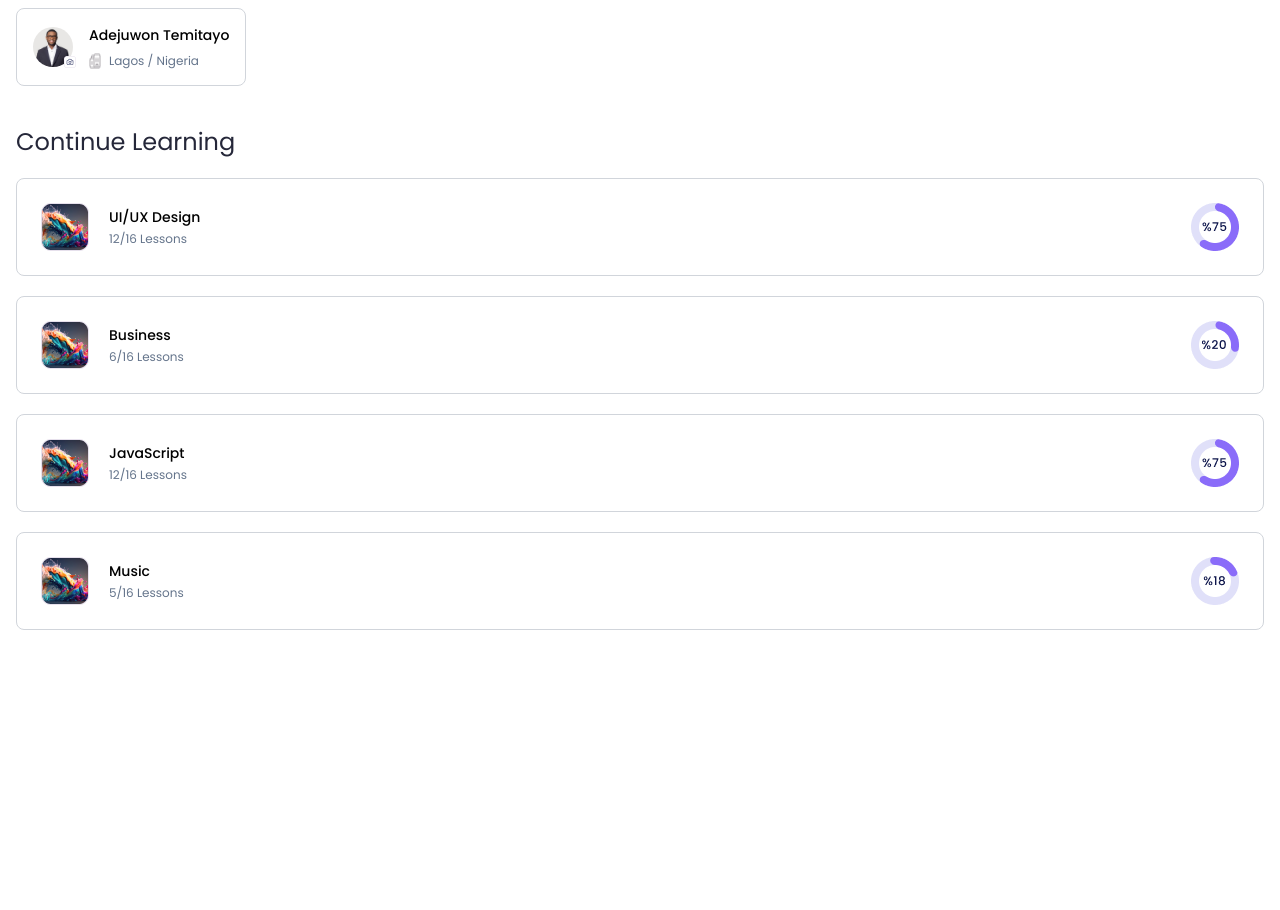
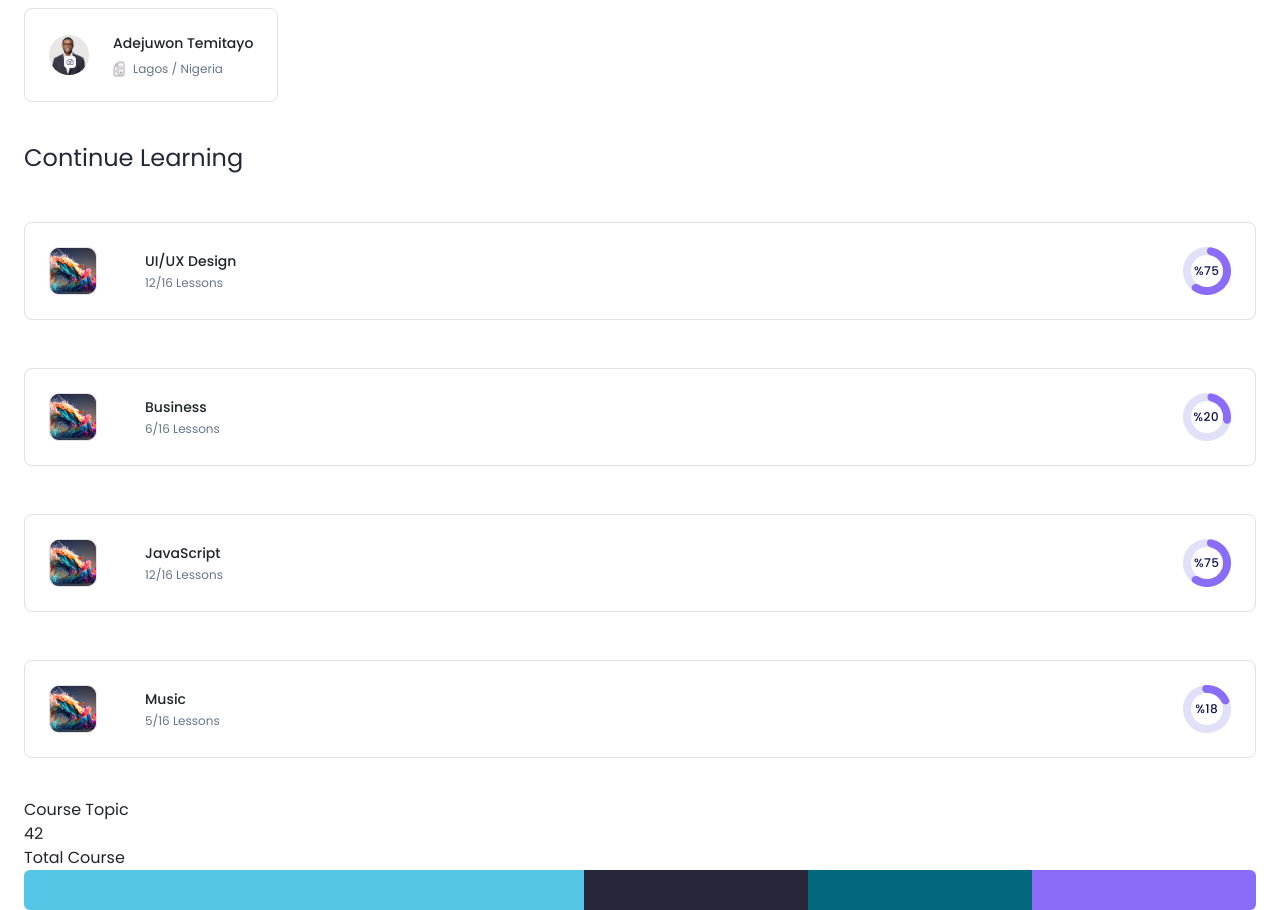
Before and after one commit to Deyjuwon/Sinar, a React (Vite) app: page /profile in a window 1280 px wide. Shown: the part 120-1030 px from the top of the page. Before the commit the page ends 800 px from the top, so only its background shows below. Built offline with nearby package versions, Linux system fonts and the light colour scheme.

Commit message:
profile page

```diff
--- a/package.json
+++ b/package.json
@@ -10,9 +10,11 @@
     "preview": "vite preview"
   },
   "dependencies": {
+    "bootstrap": "^5.3.3",
     "firebase": "^10.10.0",
     "intl-tel-input": "^21.0.8",
     "react": "^18.2.0",
+    "react-bootstrap": "^2.10.2",
     "react-dom": "^18.2.0",
     "react-icons": "^5.0.1",
     "react-router-dom": "^6.21.3",
--- a/src/Pages/Profile.jsx
+++ b/src/Pages/Profile.jsx
@@ -6,6 +6,8 @@ import progress from '../assets/Frame 33685.png'
 import cbanner from '../assets/Rectangle 59.png'
 import progress20 from '../assets/Frame 33685 (3).png'
 import progress18 from '../assets/Frame 33685 (4).png'
+import { ProgressBar } from "react-bootstrap";
+import "bootstrap/dist/css/bootstrap.min.css";
 
 const Profile = () => {
   return (
@@ -72,6 +74,25 @@ const Profile = () => {
             </div>
         </div>
 
+        <div>
+            <p>Course Topic</p>
+            <div className="">
+                <p>42</p>
+                <p>Total Course</p>
+
+                <ProgressBar className='h-10'>
+                    <ProgressBar variant="" now={50} key={1} className='h-20 bg-prblue'  />
+                    <ProgressBar variant="" now={20} key={2} className='bg-prdark' />
+                    <ProgressBar  variant="" now={20} key={3} className='bg-prgreen' />
+                    <ProgressBar  variant="" now={20} key={3} className='bg-prpurple' />
+
+                </ProgressBar>
+
+
+
+            </div>
+        </div>
+
       </div>
 
     </div>
--- a/tailwind.config.js
+++ b/tailwind.config.js
@@ -30,6 +30,10 @@ export default {
         'pink1': '#FFE5FF',
         'pink2': '#FFE5FF',
         'bg-gray': '#F7F8FD',
+        "prblue": "#56C6E7",
+        'prdark': "#252739",
+        'prgreen': "#02677D",
+        'prpurple': "#8A6CF9",
 
 
       },
@@ -49,7 +53,7 @@ export default {
         '116': '116px',
         '390': '390px',
         '213': '213px',
-        '358': '358px',
+
         '111': '111px',
 
 
```
Also changed, not shown: 1 other file (tests, documents, lock files or other folders).
